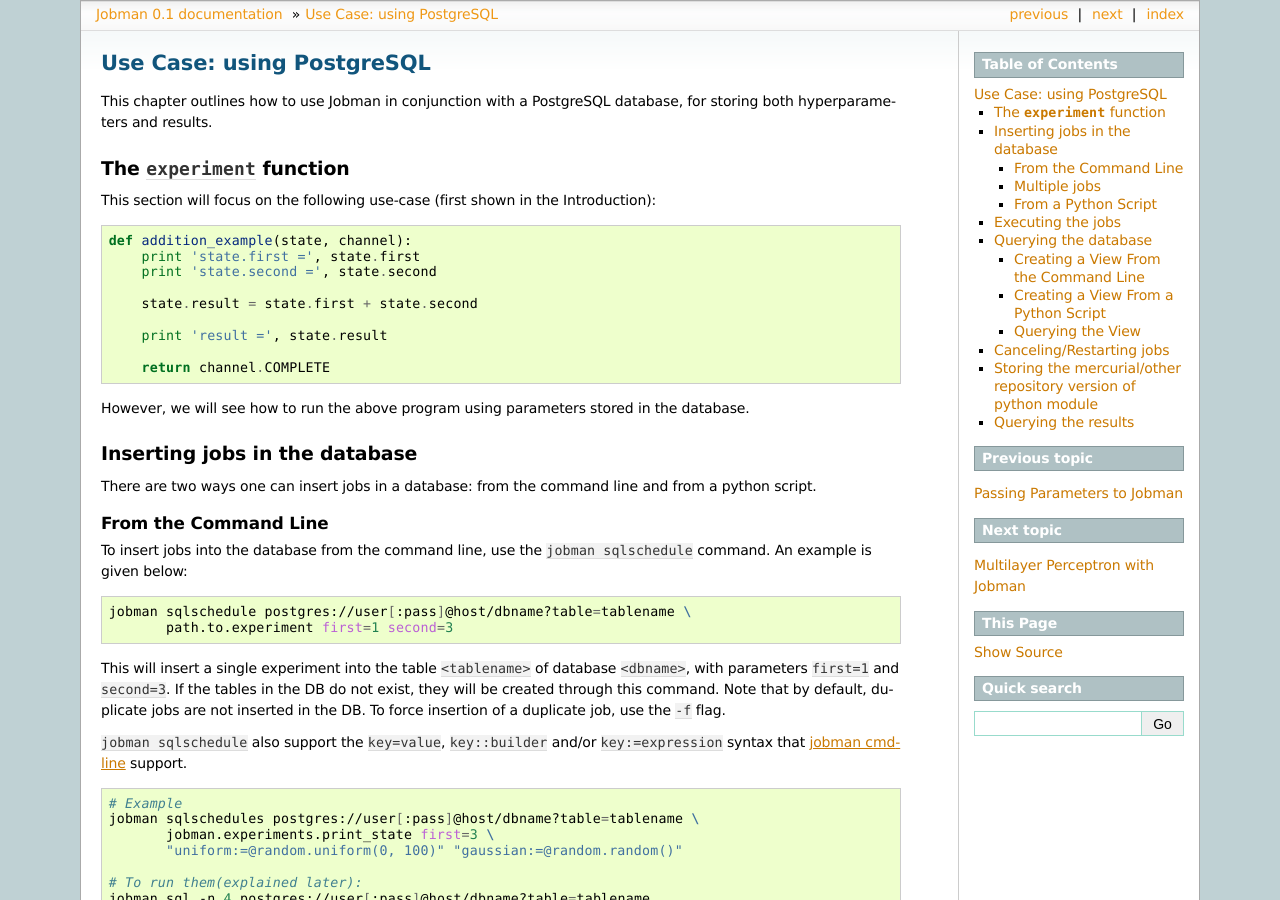
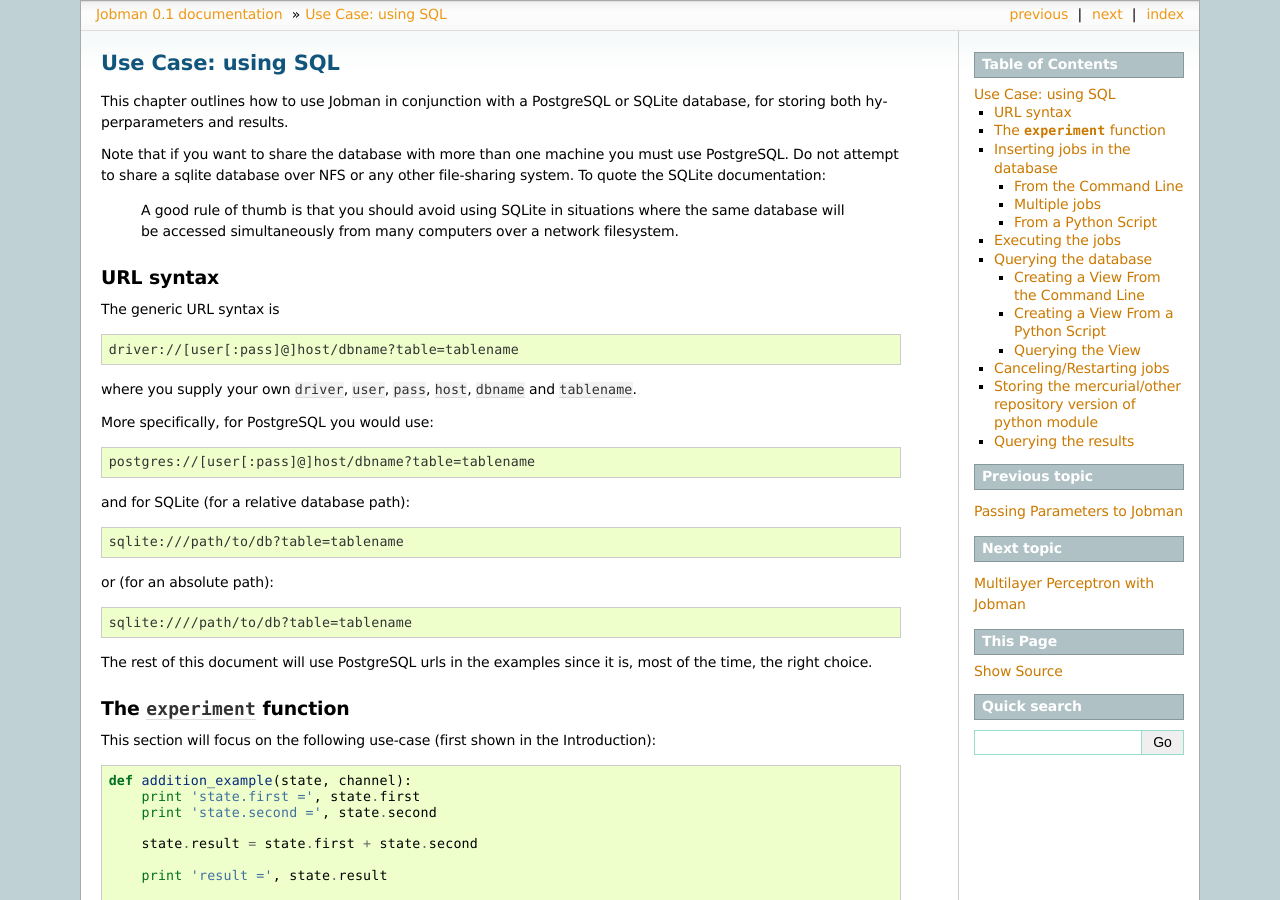
Before and after one commit to crmne/jobman, a Sphinx documentation site: the page built from doc/addition_exp_sql.txt, in a window 1280 px wide and 900 px high. Built offline with Sphinx 7.4.7, drawn with Linux system fonts in a browser that asks for light colours; formulas are drawn with MathJax 3; some of the changed text lies outside the part shown.

Commit message:
Document the sqlite support.

```diff
--- a/doc/addition_exp_sql.txt
+++ b/doc/addition_exp_sql.txt
@@ -1,10 +1,52 @@
 .. _addition_exp_sql:
 
-Use Case: using PostgreSQL
+Use Case: using SQL
 ==========================
 
 This chapter outlines how to use Jobman in conjunction with a PostgreSQL
-database, for storing both hyperparameters and results.
+or SQLite database, for storing both hyperparameters and results.
+
+Note that if you want to share the database with more than one machine
+you must use PostgreSQL.  Do not attempt to share a sqlite database
+over NFS or any other file-sharing system.  To quote the SQLite
+documentation:
+
+  A good rule of thumb is that you should avoid using SQLite in
+  situations where the same database will be accessed simultaneously
+  from many computers over a network filesystem.
+
+URL syntax
+----------
+
+The generic URL syntax is
+
+.. code-block:: console
+
+   driver://[user[:pass]@]host/dbname?table=tablename
+
+where you supply your own ``driver``, ``user``, ``pass``, ``host``,
+``dbname`` and ``tablename``.
+
+More specifically, for PostgreSQL you would use:
+
+.. code-block:: console
+
+   postgres://[user[:pass]@]host/dbname?table=tablename
+
+and for SQLite (for a relative database path):
+
+.. code-block:: console
+
+   sqlite:///path/to/db?table=tablename
+
+or (for an absolute path):
+
+.. code-block:: console
+
+   sqlite:////path/to/db?table=tablename
+
+The rest of this document will use PostgreSQL urls in the examples
+since it is, most of the time, the right choice.
 
 The ``experiment`` function
 ---------------------------
--- a/doc/index.txt
+++ b/doc/index.txt
@@ -21,7 +21,7 @@
 * :ref:`install` -- Installation instructions.
 * :ref:`intro` -- The basics of Jobman.
 * :ref:`cmdline` -- Learn how to use Jobman on the command line.
-* :ref:`addition_exp_sql` -- Become familiar with PostgreSQL queries.
+* :ref:`addition_exp_sql` -- Become familiar with SQL queries.
 * :ref:`mlp_jobman` -- A complete example, from start to end.
 * :ref:`dbarch` -- Quick tour of the database architecture underlying Jobman.
 * :ref:`advanced` -- Advanced topics.
```
